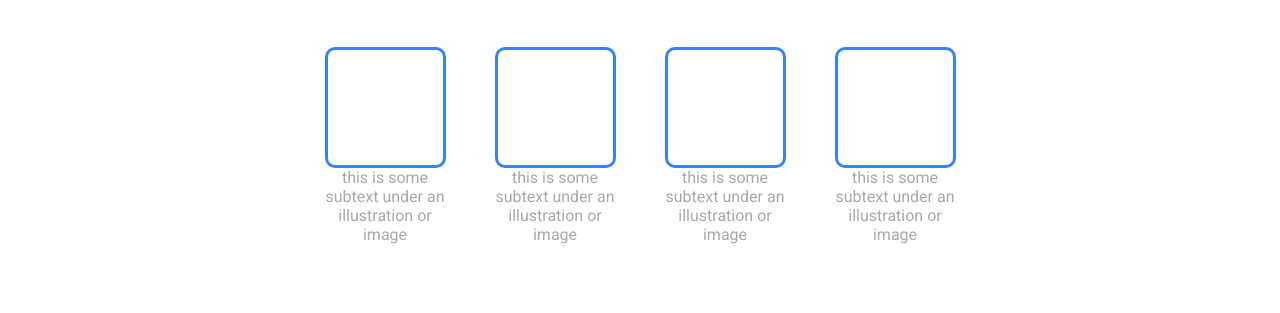
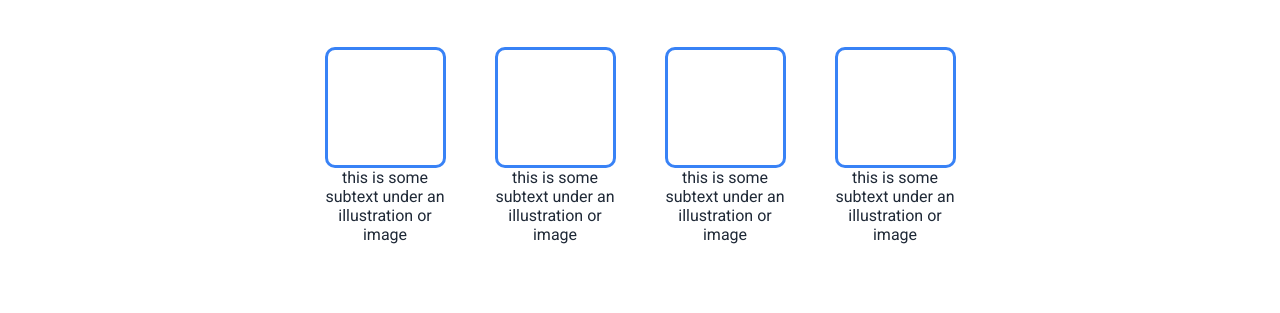
Before and after one commit to ryanfei05/top-landingpage, a plain HTML site: page index.html in a window 1280 px wide. Shown: the part 487-800 px from the top of the page. Drawn offline with Linux system fonts and the light colour scheme.

Commit message:
last changes

```diff
--- a/style.css
+++ b/style.css
@@ -91,7 +91,7 @@ ul {
 }
 
 .card {
-    color: darkgray;
+    color: #1F2937;
     display: flex;
     flex-direction: column;
     align-items: center;
```
